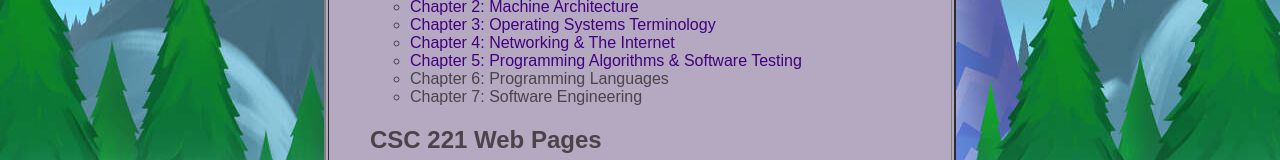
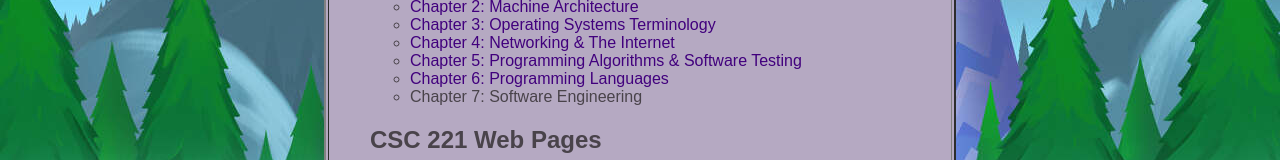
Before and after one commit to ciaramotter-pvcc/test, a plain HTML site: page index.html in a window 1280 px wide. Shown: the part 222-382 px from the top of the page. Drawn offline with Linux system fonts and the light colour scheme.

Commit message:
Update index.html

```diff
--- a/index.html
+++ b/index.html
@@ -34,7 +34,7 @@
                 <li><a href="https://ciaramotter-pvcc.github.io/test/ch3opsys.html"> Chapter 3: Operating Systems Terminology </a></li>
                 <li><a href="https://ciaramotter-pvcc.github.io/test/ch4.html"> Chapter 4: Networking & The Internet </a></li>
                 <li><a href="https://ciaramotter-pvcc.github.io/test/programming.html"> Chapter 5: Programming Algorithms & Software Testing </a></li>
-                <li> Chapter 6: Programming Languages </a></li>
+                <li><a href="https://ciaramotter-pvcc.github.io/test/prolang.html"> Chapter 6: Programming Languages </a></li>
                 <li> Chapter 7: Software Engineering </a></li>
             </ul>
 
```
